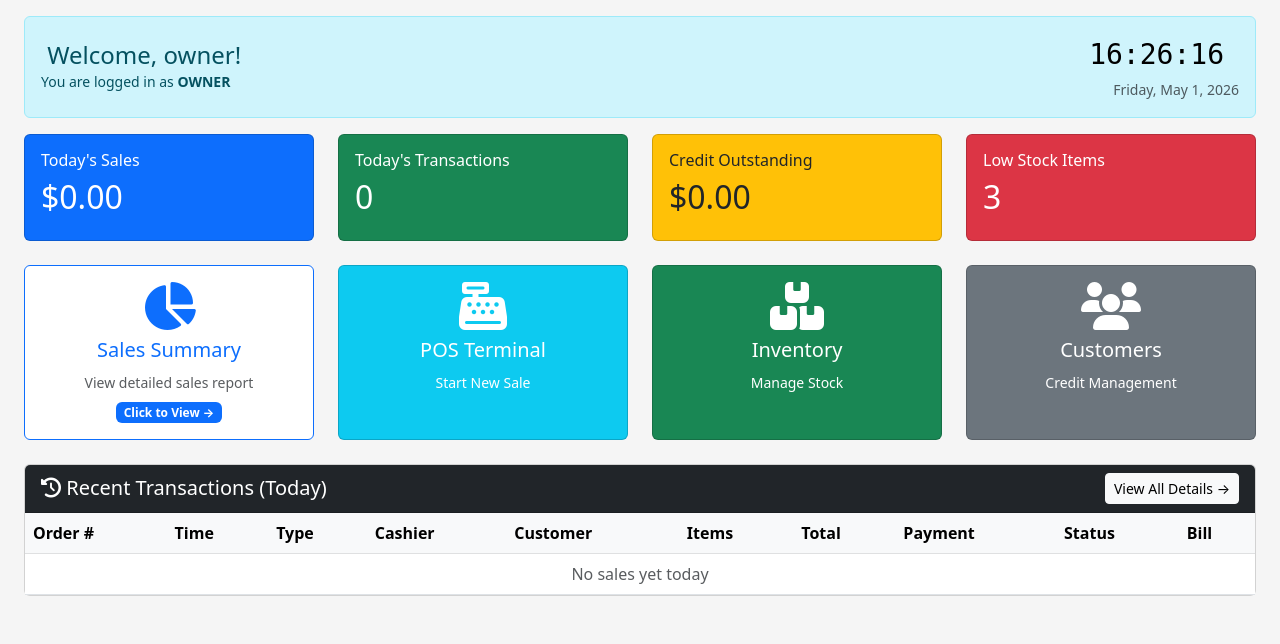
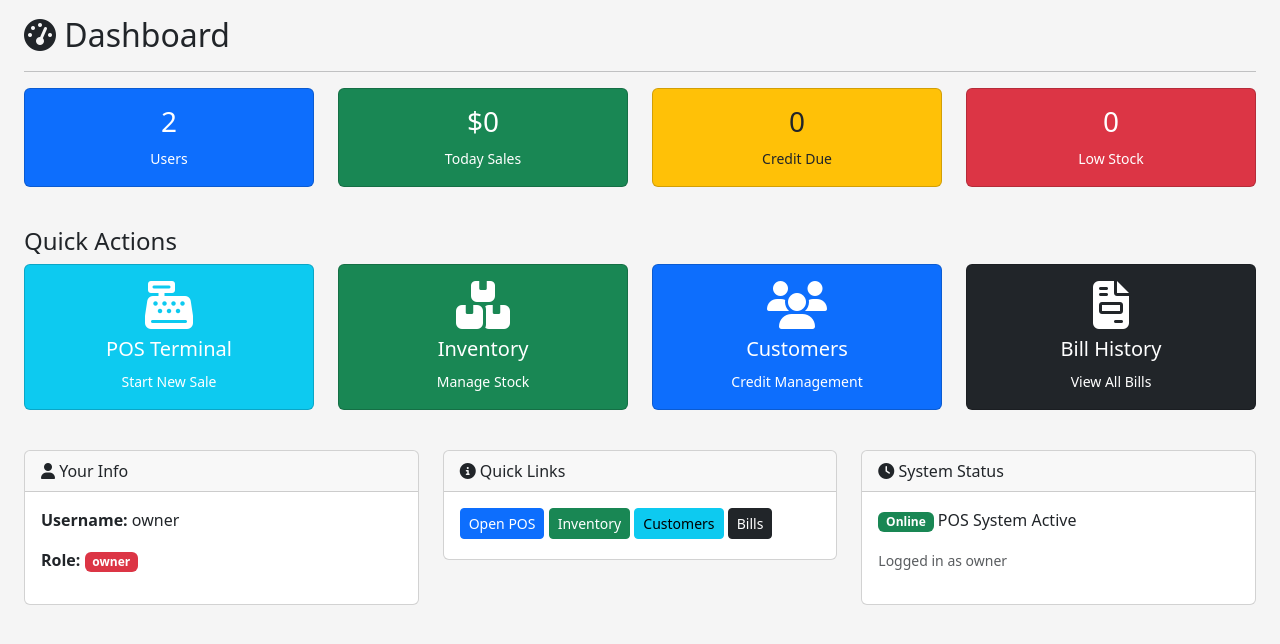
Before and after one commit to Intothehell/cloud-pos-system, a Flask app: page /pos/dashboard in a window 1280 px wide. Shown: the part 56-700 px from the top of the page. Run offline with Flask 3, Linux system fonts and the light colour scheme; a user stored in the database is signed in; data comes from the database, SQL or seed files in the repository; both versions use the stored data as it was after the commit; data that the repository does not hold is empty.

Commit message:
posterminal

```diff
--- a/app/templates/pos/dashboard.html
+++ b/app/templates/pos/dashboard.html
@@ -4,81 +4,51 @@
 
 {% block content %}
 <div class="container-fluid">
-    <!-- Welcome Section -->
-    <div class="alert alert-info d-flex justify-content-between align-items-center mb-3">
-        <div>
-            <h4 class="mb-0"><i class="fas fa-hand-wave"></i> Welcome, {{ current_user.username }}!</h4>
-            <small>You are logged in as <strong>{{ current_user.role.upper() }}</strong></small>
-        </div>
-        <div class="text-end">
-            <h3 class="mb-0" style="font-family: 'Compact', monospace; color: #000; padding: 5px 15px; border-radius: 5px;">
-                <span id="dashClock">00:00:00</span>
-            </h3>
-            <small id="dashDate" class="text-muted"></small>
-        </div>
-    </div>
+    <h2><i class="fas fa-tachometer-alt"></i> Dashboard</h2>
+    <hr>
 
-    <!-- Stats Row 1 -->
+    <!-- Stats Cards -->
     <div class="row mb-4">
-        <div class="col-md-3">
+        <div class="col-md-3 mb-3">
             <div class="card bg-primary text-white">
-                <div class="card-body">
-                    <h6>Today's Sales</h6>
-                    <h2 id="todaySales">$0.00</h2>
+                <div class="card-body text-center">
+                    <h3>{{ users_count }}</h3>
+                    <small>Users</small>
                 </div>
             </div>
         </div>
-        <div class="col-md-3">
+        <div class="col-md-3 mb-3">
             <div class="card bg-success text-white">
-                <div class="card-body">
-                    <h6>Today's Transactions</h6>
-                    <h2 id="transactionCount">0</h2>
+                <div class="card-body text-center">
+                    <h3>$0</h3>
+                    <small>Today Sales</small>
                 </div>
             </div>
         </div>
-        <div class="col-md-3">
+        <div class="col-md-3 mb-3">
             <div class="card bg-warning">
-                <div class="card-body">
-                    <h6>Credit Outstanding</h6>
-                    <h2 id="totalCredit">$0.00</h2>
+                <div class="card-body text-center">
+                    <h3>0</h3>
+                    <small>Credit Due</small>
                 </div>
             </div>
         </div>
-        <div class="col-md-3">
+        <div class="col-md-3 mb-3">
             <div class="card bg-danger text-white">
-                <div class="card-body">
-                    <h6>Low Stock Items</h6>
-                    <h2 id="lowStock">0</h2>
+                <div class="card-body text-center">
+                    <h3>0</h3>
+                    <small>Low Stock</small>
                 </div>
             </div>
         </div>
     </div>
 
-    <!-- Quick Actions Row -->
+    <!-- Quick Actions -->
     <div class="row mb-4">
-        <!-- SALES SUMMARY CARD - CLICKABLE (NEW) -->
-        <div class="col-md-3">
-            <a href="{{ url_for('pos.sales_detail') }}" class="text-decoration-none">
-                <div class="card border-primary h-100" style="cursor: pointer; transition: all 0.3s;"
-                     onmouseover="this.style.transform='translateY(-5px)'; this.style.boxShadow='0 5px 15px rgba(0,0,0,0.3)';"
-                     onmouseout="this.style.transform='translateY(0)'; this.style.boxShadow='none';">
-                    <div class="card-body text-center">
-                        <i class="fas fa-chart-pie fa-3x text-primary mb-2"></i>
-                        <h5 class="text-primary">Sales Summary</h5>
-                        <small class="text-muted">View detailed sales report</small>
-                        <br>
-                        <span class="badge bg-primary mt-2">Click to View →</span>
-                    </div>
-                </div>
-            </a>
-        </div>
-
-        <!-- POS Terminal -->
-        <div class="col-md-3">
+        <div class="col-12"><h4>Quick Actions</h4></div>
+        <div class="col-md-3 mb-3">
             <a href="{{ url_for('pos.terminal') }}" class="text-decoration-none">
-                <div class="card bg-info text-white h-100" style="cursor: pointer; transition: all 0.3s;"
-                     onmouseover="this.style.transform='translateY(-5px)'; this.style.boxShadow='0 5px 15px rgba(0,0,0,0.3)';"
-                     onmouseout="this.style.transform='translateY(0)'; this.style.boxShadow='none';">
+                <div class="card bg-info text-white h-100">
                     <div class="card-body text-center">
                         <i class="fas fa-cash-register fa-3x mb-2"></i>
                         <h5>POS Terminal</h5>
@@ -87,13 +57,9 @@
                 </div>
             </a>
         </div>
-
-        <!-- Inventory -->
-        <div class="col-md-3">
+        <div class="col-md-3 mb-3">
             <a href="{{ url_for('inventory.manage') }}" class="text-decoration-none">
-                <div class="card bg-success text-white h-100" style="cursor: pointer; transition: all 0.3s;"
-                     onmouseover="this.style.transform='translateY(-5px)'; this.style.boxShadow='0 5px 15px rgba(0,0,0,0.3)';"
-                     onmouseout="this.style.transform='translateY(0)'; this.style.boxShadow='none';">
+                <div class="card bg-success text-white h-100">
                     <div class="card-body text-center">
                         <i class="fas fa-boxes fa-3x mb-2"></i>
                         <h5>Inventory</h5>
@@ -102,13 +68,9 @@
                 </div>
             </a>
         </div>
-
-        <!-- Customers -->
-        <div class="col-md-3">
+        <div class="col-md-3 mb-3">
             <a href="{{ url_for('customer.list_customers') }}" class="text-decoration-none">
-                <div class="card bg-secondary text-white h-100" style="cursor: pointer; transition: all 0.3s;"
-                     onmouseover="this.style.transform='translateY(-5px)'; this.style.boxShadow='0 5px 15px rgba(0,0,0,0.3)';"
-                     onmouseout="this.style.transform='translateY(0)'; this.style.boxShadow='none';">
+                <div class="card bg-primary text-white h-100">
                     <div class="card-body text-center">
                         <i class="fas fa-users fa-3x mb-2"></i>
                         <h5>Customers</h5>
@@ -117,104 +79,50 @@
                 </div>
             </a>
         </div>
+        <div class="col-md-3 mb-3">
+            <a href="{{ url_for('pos.bills') }}" class="text-decoration-none">
+                <div class="card bg-dark text-white h-100">
+                    <div class="card-body text-center">
+                        <i class="fas fa-file-invoice fa-3x mb-2"></i>
+                        <h5>Bill History</h5>
+                        <small>View All Bills</small>
+                    </div>
+                </div>
+            </a>
+        </div>
     </div>
 
-    <!-- RECENT TRANSACTIONS - KEPT AS REQUESTED -->
+    <!-- System Info -->
     <div class="row">
-        <div class="col-12">
+        <div class="col-md-4">
             <div class="card">
-                <div class="card-header d-flex justify-content-between align-items-center bg-dark text-white">
-                    <h5 class="mb-0"><i class="fas fa-history"></i> Recent Transactions (Today)</h5>
-                    <a href="{{ url_for('pos.sales_detail') }}" class="btn btn-sm btn-light">
-                        View All Details →
-                    </a>
+                <div class="card-header"><i class="fas fa-user"></i> Your Info</div>
+                <div class="card-body">
+                    <p><strong>Username:</strong> {{ current_user.username }}</p>
+                    <p><strong>Role:</strong> <span class="badge bg-{{ 'danger' if current_user.role == 'owner' else 'info' }}">{{ current_user.role }}</span></p>
                 </div>
-                <div class="card-body p-0">
-                    <div class="table-responsive">
-                        <table class="table table-hover mb-0">
-                            <thead class="table-light">
-                                <tr>
-                                    <th>Order #</th>
-                                    <th>Time</th>
-                                    <th>Type</th>
-                                    <th>Cashier</th>
-                                    <th>Customer</th>
-                                    <th>Items</th>
-                                    <th>Total</th>
-                                    <th>Payment</th>
-                                    <th>Status</th>
-                                    <th>Bill</th>
-                                </tr>
-                            </thead>
-                            <tbody id="todayOrders">
-                                <tr><td colspan="10" class="text-center text-muted">Loading...</td></tr>
-                            </tbody>
-                        </table>
-                    </div>
+            </div>
+        </div>
+        <div class="col-md-4">
+            <div class="card">
+                <div class="card-header"><i class="fas fa-info-circle"></i> Quick Links</div>
+                <div class="card-body">
+                    <a href="{{ url_for('pos.terminal') }}" class="btn btn-primary btn-sm mb-1">Open POS</a>
+                    <a href="{{ url_for('inventory.manage') }}" class="btn btn-success btn-sm mb-1">Inventory</a>
+                    <a href="{{ url_for('customer.list_customers') }}" class="btn btn-info btn-sm mb-1">Customers</a>
+                    <a href="{{ url_for('pos.bills') }}" class="btn btn-dark btn-sm mb-1">Bills</a>
+                </div>
+            </div>
+        </div>
+        <div class="col-md-4">
+            <div class="card">
+                <div class="card-header"><i class="fas fa-clock"></i> System Status</div>
+                <div class="card-body">
+                    <p><span class="badge bg-success">Online</span> POS System Active</p>
+                    <p><small class="text-muted">Logged in as {{ current_user.username }}</small></p>
                 </div>
             </div>
         </div>
     </div>
 </div>
-
-<script>
-// Digital Clock
-function updateDashClock() {
-    const now = new Date();
-    document.getElementById('dashClock').textContent =
-        now.toLocaleTimeString('en-US', { hour12: false });
-    document.getElementById('dashDate').textContent =
-        now.toLocaleDateString('en-US', { weekday: 'long', year: 'numeric', month: 'long', day: 'numeric' });
-}
-updateDashClock();
-setInterval(updateDashClock, 1000);
-
-// Load Dashboard Data
-function loadDashboard() {
-    // Load stats
-    fetch('/api/dashboard/stats')
-        .then(r => r.json())
-        .then(stats => {
-            document.getElementById('todaySales').textContent = '$' + stats.today_sales.toFixed(2);
-            document.getElementById('transactionCount').textContent = stats.transaction_count;
-            document.getElementById('totalCredit').textContent = '$' + stats.total_credit.toFixed(2);
-            document.getElementById('lowStock').textContent = stats.low_stock;
-        });
-
-    // Load recent orders
-    fetch('/api/orders/today')
-        .then(r => r.json())
-        .then(data => {
-            const tbody = document.getElementById('todayOrders');
-            if (data.orders.length === 0) {
-                tbody.innerHTML = '<tr><td colspan="10" class="text-center text-muted">No sales yet today</td></tr>';
-            } else {
-                // Show last 10 transactions
-                const recentOrders = data.orders.slice(0, 10);
-                tbody.innerHTML = recentOrders.map(o => `
-                    <tr>
-                        <td><strong>${o.order_number}</strong></td>
-                        <td><small>${o.time}</small></td>
-                        <td><span class="badge bg-${o.type === 'wholesale' ? 'warning' : 'info'}">${o.type}</span></td>
-                        <td>-</td>
-                        <td>-</td>
-                        <td>-</td>
-                        <td><strong>$${o.total.toFixed(2)}</strong></td>
-                        <td><span class="badge bg-${o.payment_method === 'cash' ? 'success' : o.payment_method === 'card' ? 'primary' : 'warning'}">${o.payment_method}</span></td>
-                        <td><span class="badge bg-${o.status === 'completed' ? 'success' : 'warning'}">${o.status}</span></td>
-                        <td>
-                            <a href="/api/orders/${o.order_number}/bill" target="_blank" class="btn btn-sm btn-outline-dark">
-                                🖨️
-                            </a>
-                        </td>
-                    </tr>
-                `).join('');
-            }
-        });
-}
-
-loadDashboard();
-setInterval(loadDashboard, 30000); // Refresh every 30 seconds
-</script>
-
 {% endblock %}
```
Also changed, not shown: instance/pos.db.
